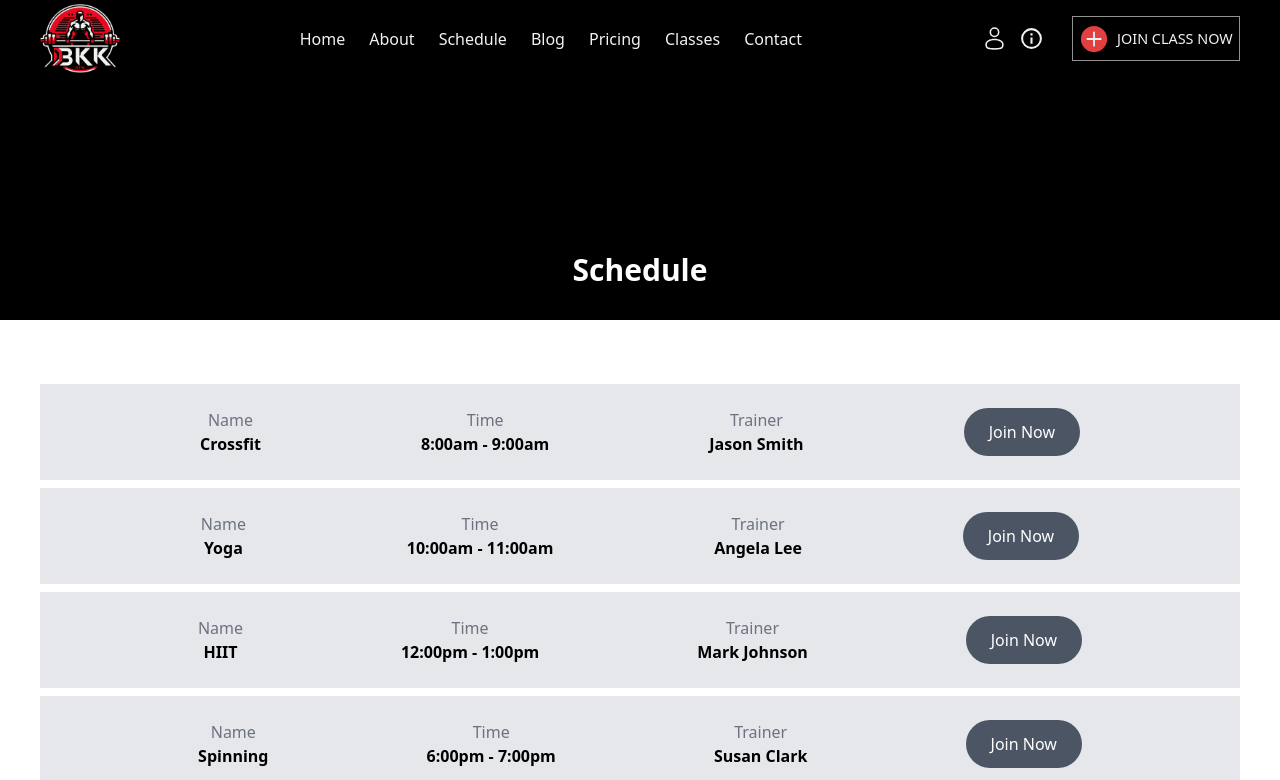
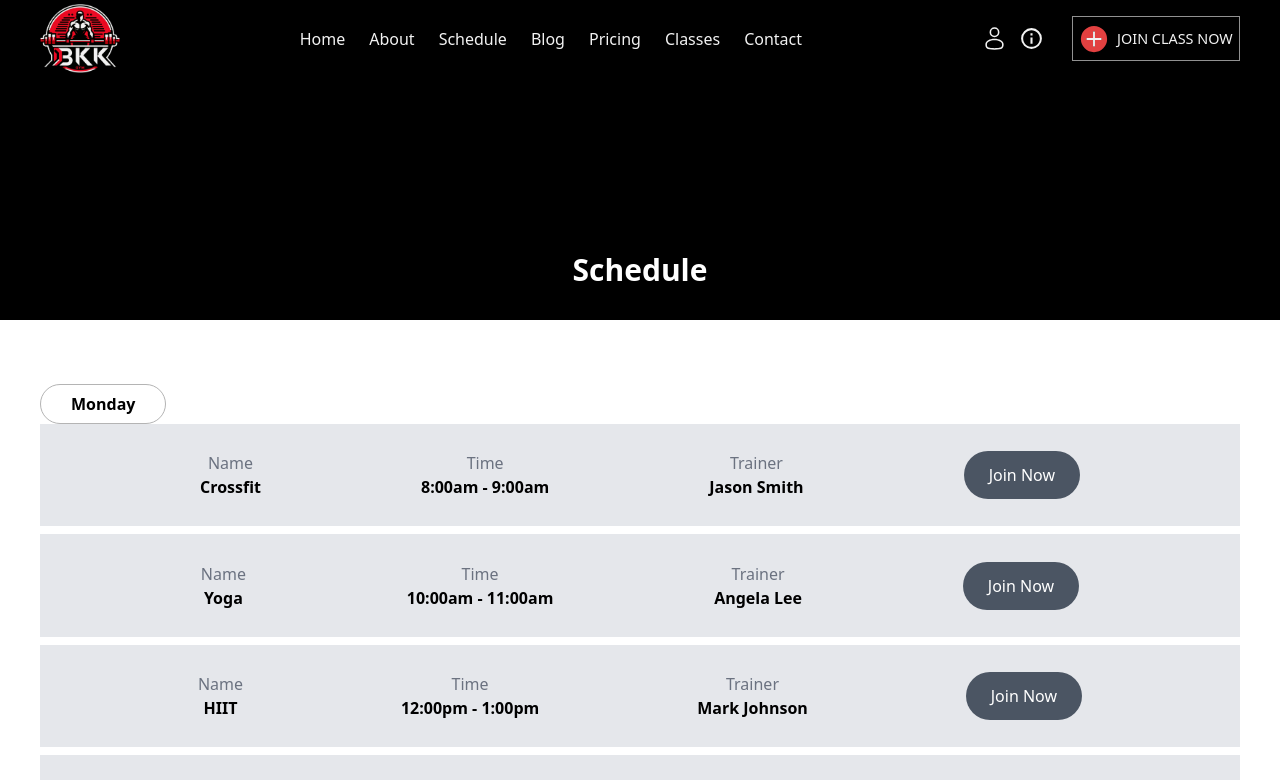
Before and after one commit to OnigiriKing/new-project, a React (Create React App) app: page /Schedule in a window 1280 px wide. Shown: the top 780 px of the page. Built offline with nearby package versions, Linux system fonts and the light colour scheme.

Commit message:
Style update

```diff
--- a/src/components/scheduleComp/Schedule.jsx
+++ b/src/components/scheduleComp/Schedule.jsx
@@ -10,12 +10,12 @@ export default function Schedule() {
       <TopComp des="Schedule" />
       <div class="common-wrapper pt-[4rem]">
         <div>
-          <div></div>
+          <div class={`button-class-day`}>Monday</div>
         </div>
         <div class="flex flex-col gap-[.5rem]">
           {Object.entries(scheduleList[day]).map(([key, data]) => (
             <div key={key} class="bg-gray-200">
-              <div class="flex justify-evenly w-full py-[1.5rem]">
+              <div class="flex justify-evenly w-full py-[1.7rem]">
                 <div class="text-center">
                   <p class="text-gray-500">Name</p>
                   <p class="font-bold">{data.name}</p>
--- a/src/style/costomClass.css
+++ b/src/style/costomClass.css
@@ -63,6 +63,50 @@
   justify-content: center;
   width: fit-content;
   transition-duration: 0.5s;
+}
+
+.button-class-day {
+  position: relative;
+  font-weight: 600;
+  border: solid rgb(180, 180, 180) 1px;
+  color: black;
+  background-color: #fff;
+  padding-left: 30px;
+  padding-right: 30px;
+  padding-top: 7px;
+  padding-bottom: 7px;
+  display: flex;
+  align-items: center;
+  justify-content: center;
+  transition-duration: 0.5s;
+  width: fit-content;
+  border-radius: 2rem;
+  cursor: pointer;
+}
+
+.button-class-day:hover {
+  color: white;
+  background-color: #dc2626;
+  box-shadow: 0 5px 10px #aeaeae;
+}
+
+.button-class-day-active {
+  position: relative;
+  font-weight: 600;
+  border: solid rgb(180, 180, 180) 1px;
+  color: white;
+  background-color: #dc2626;
+  padding-left: 30px;
+  padding-right: 30px;
+  padding-top: 7px;
+  padding-bottom: 7px;
+  display: flex;
+  align-items: center;
+  justify-content: center;
+  transition-duration: 0.5s;
+  width: fit-content;
+  border-radius: 2rem;
+  cursor: pointer;
 }
 
 .button-class-schedule {
```
Also changed, not shown: src/dist/style.css.
